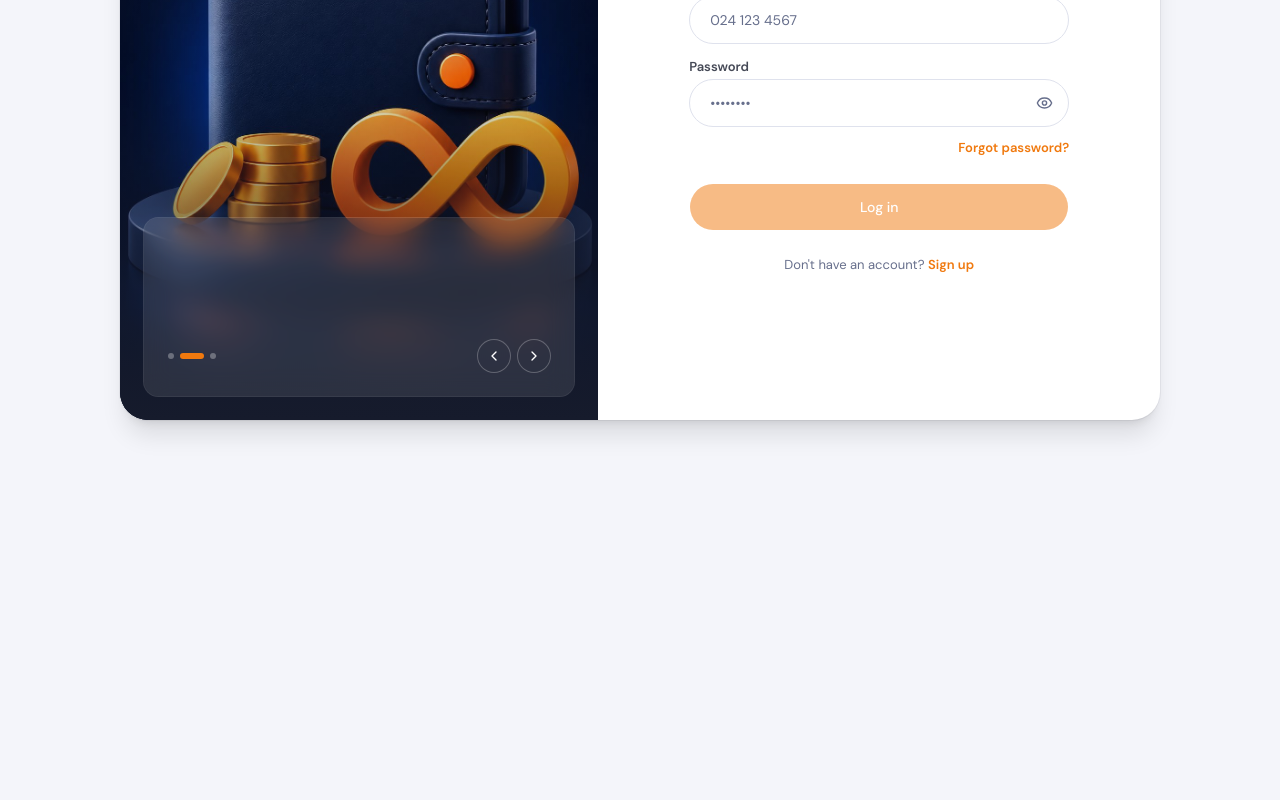
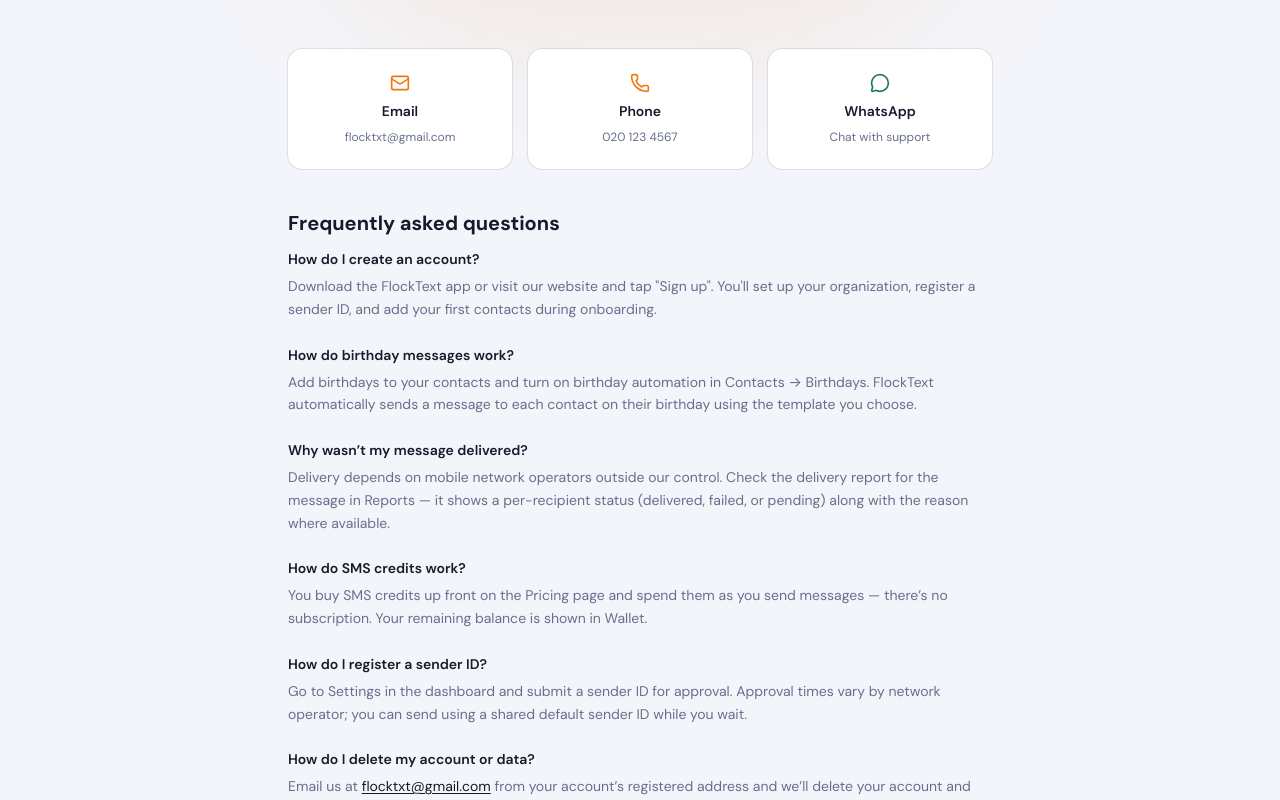
Before and after one commit to JestaCodeLab/flocktext, a React (Vite) app: page /support in a window 1280 px wide. Before the commit this address led to /login. Shown: the part 320-1120 px from the top of the page. Before the commit the page ends 800 px from the top, so only its background shows below. Built offline with nearby package versions, Linux system fonts and the light colour scheme; no server answers.

Commit message:
[UPDATE] added a support page

```diff
--- a/src/App.tsx
+++ b/src/App.tsx
@@ -6,6 +6,7 @@
 import { PricingPage } from '@/pages/marketing/PricingPage';
 import { TermsPage } from '@/pages/marketing/TermsPage';
 import { PrivacyPage } from '@/pages/marketing/PrivacyPage';
+import { SupportPage } from '@/pages/marketing/SupportPage';
 import { LoginPage } from '@/pages/auth/LoginPage';
 import { SignupPage } from '@/pages/auth/SignupPage';
 import { OtpPage } from '@/pages/auth/OtpPage';
@@ -62,6 +63,7 @@
         <Route path="/pricing" element={<PricingPage />} />
         <Route path="/terms" element={<TermsPage />} />
         <Route path="/privacy" element={<PrivacyPage />} />
+        <Route path="/support" element={<SupportPage />} />
       </Route>
 
       <Route element={<GuestRoute />}>
--- a/src/entry-server.tsx
+++ b/src/entry-server.tsx
@@ -6,6 +6,7 @@
 import { PricingPage } from '@/pages/marketing/PricingPage';
 import { TermsPage } from '@/pages/marketing/TermsPage';
 import { PrivacyPage } from '@/pages/marketing/PrivacyPage';
+import { SupportPage } from '@/pages/marketing/SupportPage';
 import { routeSeo } from '@/pages/marketing/data/seo';
 
 export function render(path: string) {
@@ -22,6 +23,7 @@
             <Route path="/pricing" element={<PricingPage />} />
             <Route path="/terms" element={<TermsPage />} />
             <Route path="/privacy" element={<PrivacyPage />} />
+            <Route path="/support" element={<SupportPage />} />
           </Route>
         </Routes>
       </MemoryRouter>
--- a/src/pages/marketing/MarketingLayout.tsx
+++ b/src/pages/marketing/MarketingLayout.tsx
@@ -298,6 +298,9 @@
           <div className="mx-auto flex w-full max-w-7xl flex-col-reverse items-center gap-3 px-5 py-6 text-xs text-sidebar-foreground/45 sm:flex-row sm:justify-between sm:px-8">
             <span>© {new Date().getFullYear()} FlockText. All rights reserved.</span>
             <div className="flex items-center gap-5">
+              <Link to="/support" className="transition-colors hover:text-sidebar-foreground">
+                Support
+              </Link>
               <Link to="/terms" className="transition-colors hover:text-sidebar-foreground">
                 Terms & Conditions
               </Link>
--- /dev/null
+++ b/src/pages/marketing/SupportPage.tsx
@@ -0,0 +1,104 @@
+import { Mail, MessageCircle, Phone } from 'lucide-react';
+import { CONTACT_PHONE, CONTACT_PHONE_DISPLAY, SUPPORT_EMAIL, WHATSAPP_URL } from '@/pages/marketing/data/contact';
+import { Seo } from '@/pages/marketing/components/Seo';
+import { LegalLayout, LegalSection } from '@/pages/marketing/components/LegalLayout';
+import { routeSeo } from '@/pages/marketing/data/seo';
+
+const faqs = [
+  {
+    question: 'How do I create an account?',
+    answer:
+      'Download the FlockText app or visit our website and tap "Sign up". You\'ll set up your organization, register a sender ID, and add your first contacts during onboarding.',
+  },
+  {
+    question: 'How do birthday messages work?',
+    answer:
+      'Add birthdays to your contacts and turn on birthday automation in Contacts → Birthdays. FlockText automatically sends a message to each contact on their birthday using the template you choose.',
+  },
+  {
+    question: 'Why wasn’t my message delivered?',
+    answer:
+      'Delivery depends on mobile network operators outside our control. Check the delivery report for the message in Reports — it shows a per-recipient status (delivered, failed, or pending) along with the reason where available.',
+  },
+  {
+    question: 'How do SMS credits work?',
+    answer:
+      'You buy SMS credits up front on the Pricing page and spend them as you send messages — there’s no subscription. Your remaining balance is shown in Wallet.',
+  },
+  {
+    question: 'How do I register a sender ID?',
+    answer:
+      'Go to Settings in the dashboard and submit a sender ID for approval. Approval times vary by network operator; you can send using a shared default sender ID while you wait.',
+  },
+  {
+    question: 'How do I delete my account or data?',
+    answer: (
+      <>
+        Email us at{' '}
+        <a href={`mailto:${SUPPORT_EMAIL}`} className="text-foreground underline underline-offset-2">
+          {SUPPORT_EMAIL}
+        </a>{' '}
+        from your account’s registered address and we’ll delete your account and associated contact data, as
+        described in our{' '}
+        <a href="/privacy" className="text-foreground underline underline-offset-2">
+          Privacy Policy
+        </a>
+        .
+      </>
+    ),
+  },
+];
+
+export function SupportPage() {
+  return (
+    <>
+      <Seo {...routeSeo['/support']} />
+
+      <LegalLayout
+        eyebrow="Help"
+        title="Support"
+        subtitle="Get help with your FlockText account, messages, and billing. Our team typically responds within one business day."
+      >
+        <div className="grid gap-4 sm:grid-cols-3">
+          <a
+            href={`mailto:${SUPPORT_EMAIL}`}
+            className="flex flex-col items-center gap-2 rounded-2xl bg-card p-6 text-center ring-1 ring-foreground/10 transition-colors hover:ring-foreground/20"
+          >
+            <Mail className="size-5 text-primary" />
+            <span className="text-sm font-semibold text-foreground">Email</span>
+            <span className="text-xs text-muted-foreground">{SUPPORT_EMAIL}</span>
+          </a>
+          <a
+            href={`tel:${CONTACT_PHONE}`}
+            className="flex flex-col items-center gap-2 rounded-2xl bg-card p-6 text-center ring-1 ring-foreground/10 transition-colors hover:ring-foreground/20"
+          >
+            <Phone className="size-5 text-primary" />
+            <span className="text-sm font-semibold text-foreground">Phone</span>
+            <span className="text-xs text-muted-foreground">{CONTACT_PHONE_DISPLAY}</span>
+          </a>
+          <a
+            href={WHATSAPP_URL}
+            target="_blank"
+            rel="noreferrer"
+            className="flex flex-col items-center gap-2 rounded-2xl bg-card p-6 text-center ring-1 ring-foreground/10 transition-colors hover:ring-foreground/20"
+          >
+            <MessageCircle className="size-5 text-success" />
+            <span className="text-sm font-semibold text-foreground">WhatsApp</span>
+            <span className="text-xs text-muted-foreground">Chat with support</span>
+          </a>
+        </div>
+
+        <LegalSection title="Frequently asked questions">
+          <div className="space-y-6">
+            {faqs.map((faq) => (
+              <div key={faq.question}>
+                <div className="text-sm font-semibold text-foreground">{faq.question}</div>
+                <p className="mt-1.5 text-sm leading-relaxed text-muted-foreground">{faq.answer}</p>
+              </div>
+            ))}
+          </div>
+        </LegalSection>
+      </LegalLayout>
+    </>
+  );
+}
--- a/src/pages/marketing/components/LegalLayout.tsx
+++ b/src/pages/marketing/components/LegalLayout.tsx
@@ -1,21 +1,24 @@
 import type { ReactNode } from 'react';
 
 interface LegalLayoutProps {
+  eyebrow?: string;
   title: string;
-  effectiveDate: string;
+  effectiveDate?: string;
+  subtitle?: ReactNode;
   children: ReactNode;
 }
 
-export function LegalLayout({ title, effectiveDate, children }: LegalLayoutProps) {
+export function LegalLayout({ eyebrow = 'Legal', title, effectiveDate, subtitle, children }: LegalLayoutProps) {
   return (
     <section className="relative overflow-hidden">
       <div className="pointer-events-none absolute -top-32 left-1/2 h-[420px] w-[680px] -translate-x-1/2 rounded-full bg-primary/10 blur-3xl" />
 
       <div className="relative mx-auto w-full max-w-3xl px-5 pt-16 pb-24 sm:px-8 lg:pt-24">
         <div className="text-center">
-          <div className="mb-3 text-xs font-bold tracking-widest text-primary uppercase">Legal</div>
+          <div className="mb-3 text-xs font-bold tracking-widest text-primary uppercase">{eyebrow}</div>
           <h1 className="text-4xl font-bold tracking-tight text-foreground sm:text-5xl">{title}</h1>
-          <p className="mt-4 text-sm text-muted-foreground">Effective {effectiveDate}</p>
+          {effectiveDate ? <p className="mt-4 text-sm text-muted-foreground">Effective {effectiveDate}</p> : null}
+          {subtitle ? <p className="mx-auto mt-5 max-w-xl text-base leading-relaxed text-muted-foreground">{subtitle}</p> : null}
         </div>
 
         <div className="mt-14 space-y-10">{children}</div>
--- a/src/pages/marketing/data/seo.ts
+++ b/src/pages/marketing/data/seo.ts
@@ -40,4 +40,11 @@
     imageWidth: 1734,
     imageHeight: 907,
   },
+  '/support': {
+    title: 'FlockText | Support',
+    description: 'Get help with your FlockText account, messages, and billing — contact us by email, phone, or WhatsApp.',
+    image: '/og/og-home.png',
+    imageWidth: 1734,
+    imageHeight: 907,
+  },
 };
```
